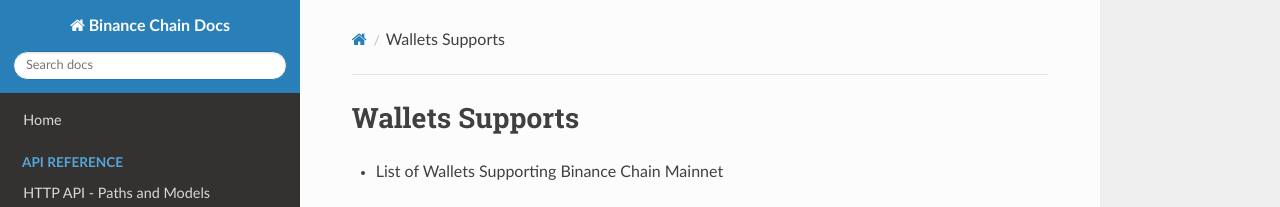
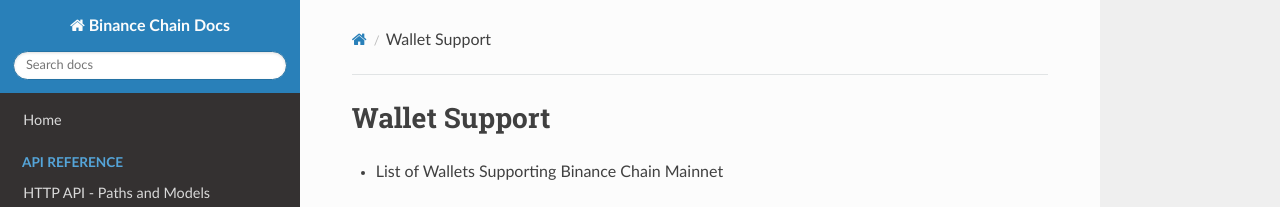
Before and after one commit to yash-sharma1/docs-site, an MkDocs documentation site: the page built from docs/wallets.md, in a window 1280 px wide. Shown: the top 207 px of the page. Built offline with MkDocs 1.6.1, drawn with Linux system fonts in a browser that asks for light colours; nearby versions of some CDN libraries.

Commit message:
Update wallets.md

```diff
--- a/docs/wallets.md
+++ b/docs/wallets.md
@@ -1,4 +1,4 @@
-# Wallets Supports
+# Wallet Support
 
 * List of Wallets Supporting Binance Chain Mainnet
 
```
